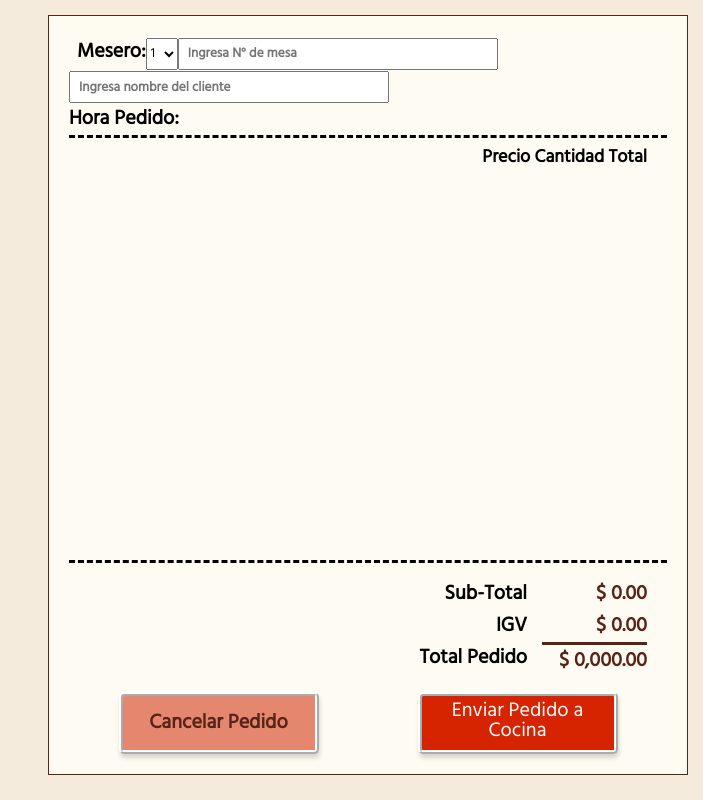
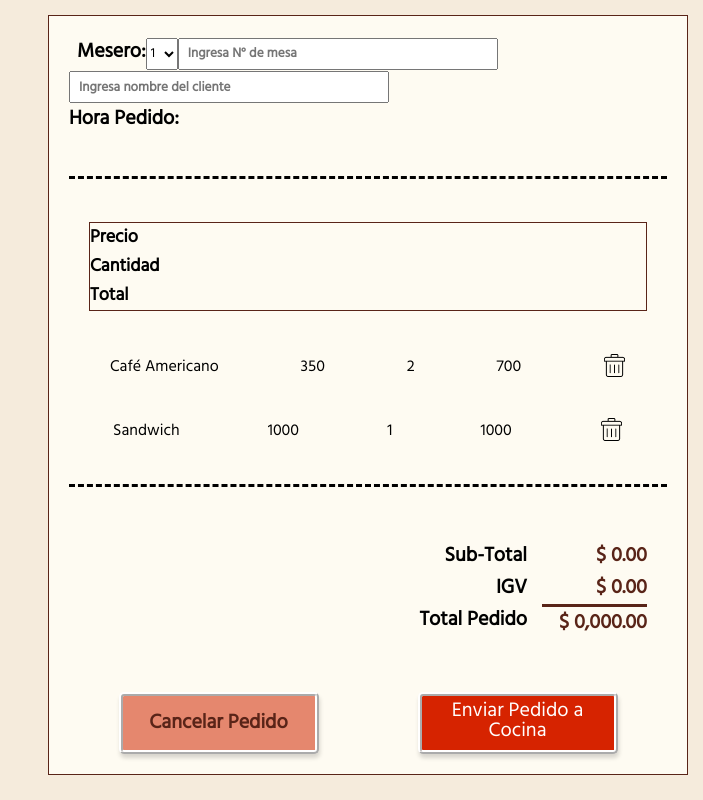
Before and after one commit to NellyCN/Burger-Queen-Dev-003, a Next.js app: page /takeorder in a window 1280 px wide. Shown: the whole page, without its empty margins (577-1280 px from the left). Built offline with nearby package versions, Linux system fonts and the light colour scheme; a web font is replaced by a local one.

Commit message:
renderizando array products

```diff
--- a/src/pages/menualmuerzo.js
+++ b/src/pages/menualmuerzo.js
@@ -1,4 +1,5 @@
 import Almuerzo from '../styles/almuerzo.module.css'
+// import Image from 'next/image'
 //agregar keys id?
 // productos deben tener
 //"id"
@@ -8,7 +9,7 @@ import Almuerzo from '../styles/almuerzo.module.css'
 // "type":
 // "dateEntry":
 function hello() {
-  console.log("Click yo");
+  // console.log("Click yo");
 }
 
 
@@ -18,6 +19,7 @@ export default function MenuAlmuerzo(props) {
       {/* se agrega id para evitar errores con keys*/}
       {/* <div className={Almuerzo.divproducto} onClick={hello}>        </div> */}
       <div className={Almuerzo.containerproducto}>
+        {/* <Image src={props.imageProd} className={Almuerzo.imageProd} alt='imagen producto de comida' /> */}
         <img src={props.imageProd} className={Almuerzo.imageProd} alt='imagen producto de comida' />
         <p>{props.name}</p>
         <p>{props.price}</p>
--- /dev/null
+++ b/src/pages/orderByProduct.js
@@ -0,0 +1,21 @@
+import TakeOrder from "../styles/takeorder.module.css";
+import Image from "next/image";
+
+
+export default function OrderByProduct(props) {
+    console.log(props);
+    let subTotalProduct = props.price*props.quantityProduct;
+
+    return (
+        <div key={props.id}>
+            <div className={TakeOrder.detailProductscontainer}>
+                <p className={TakeOrder.nameProduct}>{props.name}</p>
+                <p className={TakeOrder.priceProduct}>{props.price}</p>
+                <p className={TakeOrder.quantityProduct}>{props.quantityProduct}</p>
+                <p className={TakeOrder.subTotalProduct}>{subTotalProduct}</p>
+                <Image className={TakeOrder.imageTrash}
+                    alt="trash image" src={require("src/images/trash2.png")} />
+            </div>
+        </div>
+    );
+}
--- a/src/pages/takeorder.js
+++ b/src/pages/takeorder.js
@@ -1,36 +1,100 @@
 import TakeOrder from "../styles/takeorder.module.css";
 import Link from "next/link";
+import Image from "next/image";
+import { useEffect, useState } from "react";
+import OrderByProduct from "./orderByProduct";
+// import { useContext } from "react";
+// import { PropTypes } from "prop";
+// import TotalContext '../';
 
 export default function TakeOrders() {
+  const [dataOrders, setdataOrders] = useState([]);
+
+  let arrayOrders = []; //
+  let obj1 = {
+    name: "Café Americano",
+    price: 350.0,
+    quantityProduct: 2,
+    subTotalProduct: 700.0,
+  };
+  let obj2 = {
+    name: "Sandwich",
+    price: 1000.0,
+    quantityProduct: 1,
+    subTotalProduct: 1000.0,
+  };
+  arrayOrders.push(obj1,obj2);
+  useEffect(() => {
+  setdataOrders(arrayOrders);
+}, []);
+
   return (
     <>
       <div className={TakeOrder.containerOrders}>
         <div className={TakeOrder.containerOrdersHeader}>
-          <label htmlFor="mesero" className={TakeOrder.optMesero}>Mesero:</label>
+          <label htmlFor="mesero" className={TakeOrder.optMesero}>
+            Mesero:
+          </label>
           <select className={TakeOrder.optturno} name="meseros">
             <option value="Mesero 1"> 1</option>
             <option value="Mesero 2"> 2</option>
             <option value="Mesero 3"> 3</option>
           </select>
-          <input className={TakeOrder.optMesero}
+          <input
+            className={TakeOrder.optMesero}
             type="text"
             required=""
             autoComplete="off"
             placeholder="Ingresa N° de mesa"
           />
-          <input className={TakeOrder.optMesero}
+          <input
+            className={TakeOrder.optMesero}
             type="text"
             required=""
             autoComplete="off"
             placeholder="Ingresa nombre del cliente"
           />
-
           <p>Hora Pedido:</p>
         </div>
         <div className={TakeOrder.lineResumeOrders}></div>
         <div className={TakeOrder.containerDetailOrders}>
-          <p>Precio Cantidad Total</p>
+          <p>Precio</p> <p>Cantidad</p> <p>Total</p>
         </div>
+        {/* <div className={TakeOrder.detailProductscontainer}>
+            <p className={TakeOrder.nameProduct}>sandwich</p>
+            <p className={TakeOrder.subTotalProduct}>1000</p>
+            <p className={TakeOrder.quantityProduct}>2</p>
+            <p className={TakeOrder.subTotalProduct}>2000</p>
+            <Image className={TakeOrder.imageTrash} alt="trash image" src={require('src/images/trash2.png')} />
+        </div>
+        <div className={TakeOrder.detailProductscontainer}>
+            <p className={TakeOrder.nameProduct}>te</p>
+            <p className={TakeOrder.subTotalProduct}>500</p>
+            <p className={TakeOrder.quantityProduct}>3</p>
+            <p className={TakeOrder.subTotalProduct}>1500</p>
+            <Image className={TakeOrder.imageTrash} alt="trash image" src={require('src/images/trash2.png')} />
+        </div> */}
+        {
+          dataOrders.map(item => {
+            console.log(item);
+
+            return (
+              <OrderByProduct
+                key={item.id}
+                name={item.name}
+                price={item.price}
+                quantityProduct={item.quantityProduct}
+                subTotalProduct={item.subTotalProduct}
+              />
+            );
+          })
+        }
+        {
+
+
+        }
+
+
         <div className={TakeOrder.lineResumeOrders}></div>
         <div className={TakeOrder.resumeOrders}>
           <div className={TakeOrder.labelResumeOrders}>
--- a/src/styles/takeorder.module.css
+++ b/src/styles/takeorder.module.css
@@ -29,18 +29,39 @@
 .containerOrdersHeader {
     font-weight: bold;
     font-size: 20px;
+    height: 100px;
 }
 .lineResumeOrders {  /*ok*/
+    margin-top: 2px;
     border-bottom-style: dashed;
 }
 .containerDetailOrders {
     font-weight: bold;
     font-size: 18px;
-    height: 500px;
-    text-align: right;
-    margin: 5px 20px
+    /* height: 500px; */
+    /* text-align: right; */
+    column-gap: 10px;
+    margin: 5px 20px;
+    grid-template-columns: 100px 70px 100px;
+  /* grid-template-rows: 80px auto 80px;  */
+
+  /* row-gap: 15px; */
+  border-width: 1px;
+  border-color: #592418;
+  border-style: solid;
 }
 
+.detailProductscontainer{
+    display: flex;
+    flex-direction: row;
+
+    justify-content: space-around;
+}
+/* .detailProductscontainer p{
+    display: flex;
+    flex-direction: row;
+    justify-content:flex-end
+} */
 .resumeOrders {
     display: flex;
     flex-direction: row;
```
Also changed, not shown: src/pages/menugeneral.js (+27 -32 lines), src/pages/total.js (added, +19 -0 lines), src/pages/totalchild.js (added, +10 -0 lines), src/images/trash2.png (added).
